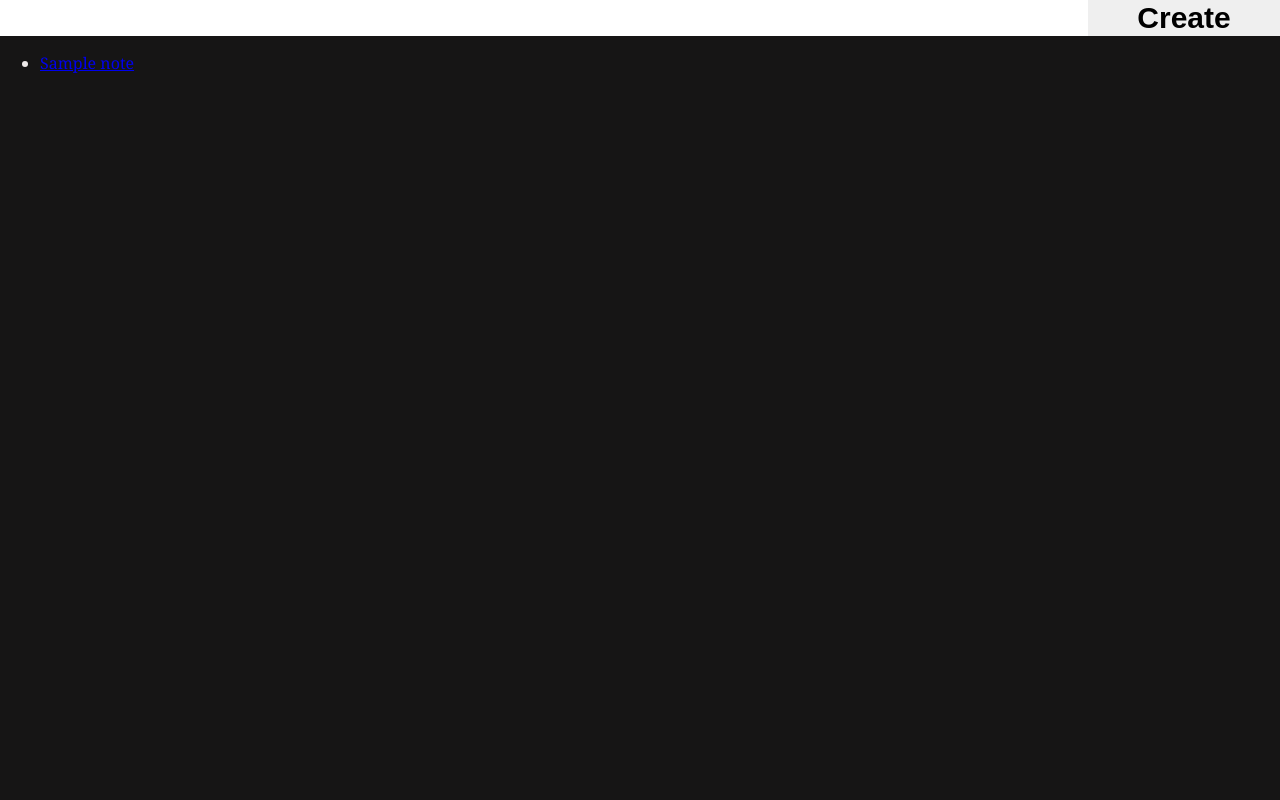
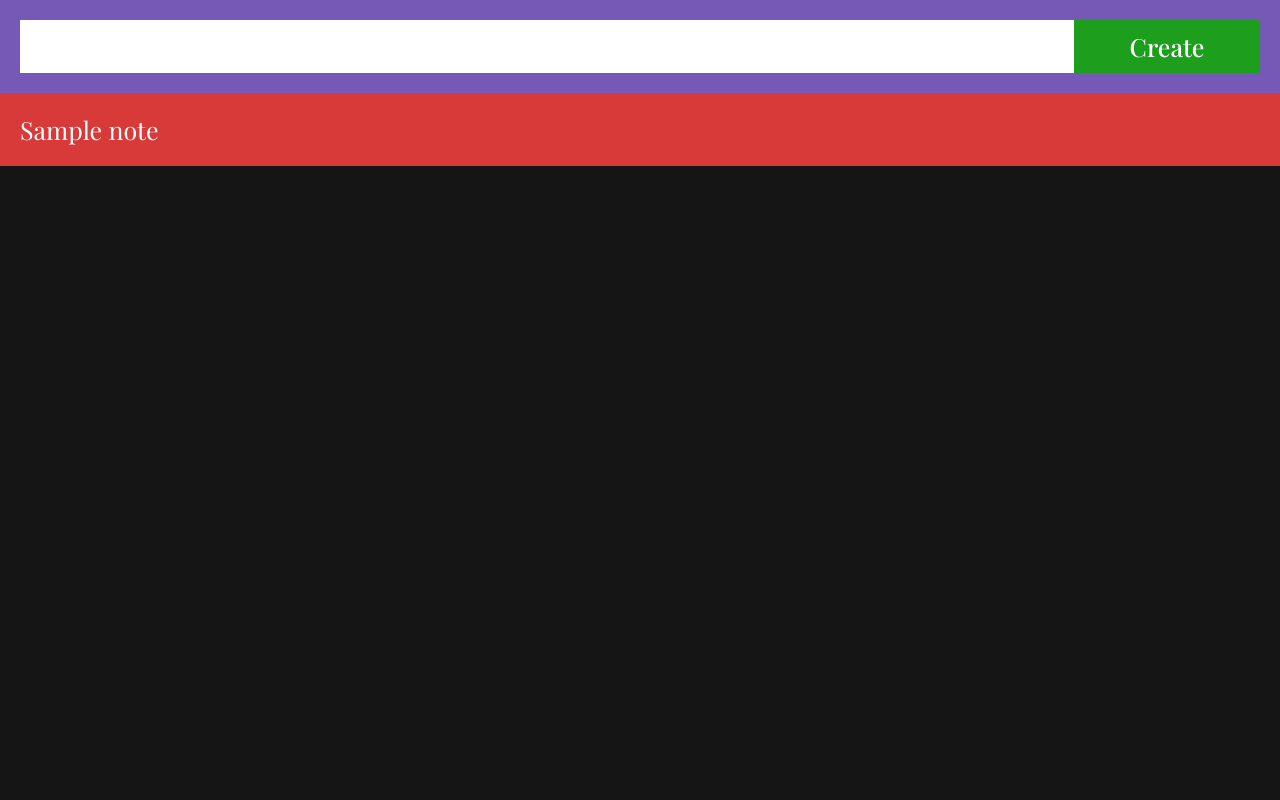
Before and after one commit to 5aharsh/notebook, a Flask app: template templates/index.html in a window 1280 px wide. Run offline with Flask 2, Linux system fonts and the light colour scheme; the template is opened without the code that fills it: most values are stand-ins (such as "Sample title", 1, 10 or a date in 2020).

Commit message:
Stylesheet changes

```diff
--- a/templates/index.html
+++ b/templates/index.html
@@ -7,16 +7,23 @@
     <meta name="viewport" content="width=device-width, initial-scale=1.0">
     <title>Notebook - Home</title>
     <style>
+        @import url('https://fonts.googleapis.com/css2?family=Playfair+Display:wght@400;500&display=swap');
+
         body,
         html {
             background: rgb(22, 21, 21);
             color: rgb(238, 234, 234);
-            font-family: 'Georgia', Verdana, sans-serif;
+            font-family: 'Playfair Display', 'Georgia', Verdana, sans-serif;
             margin: 0;
             padding: 0;
             position: relative;
             height: 100%;
             width: 100%;
+        }
+
+        #create-container {
+            padding: 20px;
+            background: rgb(118, 88, 182);
         }
 
         #create {
@@ -30,13 +37,15 @@
             text-align: center;
         }
 
-        #create-title, #create-btn {
+        #create-title,
+        #create-btn {
             box-sizing: border-box;
             border: 0;
-            font-weight: bold;
-            font-size: 30px;
+            font-size: 25px;
             margin: none;
             outline: 0;
+            padding: 10px 5px;
+            font-family: 'Playfair Display', 'Georgia', Verdana, sans-serif;
         }
 
         #create-title {
@@ -45,17 +54,47 @@
         }
 
         #create-btn {
+            background-color: rgb(29, 158, 29);
+            color: #fff;
+            cursor: pointer;
+            font-weight: 500;
             min-width: 150px;
             width: 15%;
         }
 
+        #notebooks {
+            list-style-type: none;
+            margin: 0;
+            padding: 0;
+            width: 100%;
+        }
+
+        #notebooks li {
+            box-sizing: border-box;
+            display: block;
+            margin: 0;
+            width: 100%;
+        }
+
+        #notebooks li a {
+            box-sizing: border-box;
+            background-color: rgb(216, 57, 57);
+            color: #fff;
+            display: block;
+            font-size: 25px;
+            padding: 20px;
+            text-decoration: none;
+            width: 100%;
+        }
     </style>
 </head>
 
 <body>
+    <div id="create-container">
         <div id="create">
             <input type="text" name="title" id="create-title">
             <input type="button" value="Create" id="create-btn">
+        </div>
     </div>
     <div id="showcase">
         <ul id="notebooks">
@@ -71,7 +110,7 @@
         create_btn.addEventListener("click", (e) => {
             var title = title_input.value;
             if (title.trim()) {
-                var id = Date.now().toString()+(Math.floor(Math.random()*10000)).toString();
+                var id = Date.now().toString() + (Math.floor(Math.random() * 10000)).toString();
                 var bodyData = {
                     "id": id,
                     "title": title
@@ -82,10 +121,10 @@
                         'Content-Type': 'application/json'
                     },
                     body: JSON.stringify(bodyData)
-                }).then((response)=> {
+                }).then((response) => {
                     return response.json();
-                }).then((json)=>{
-                    if(json['status']=='success'){
+                }).then((json) => {
+                    if (json['status'] == 'success') {
                         // add new block here
                         console.log("Note created");
                         notebooks.appendChild(addNote(id, title));
@@ -95,7 +134,7 @@
             }
         });
 
-        let addNote = (id, title)=>{
+        let addNote = (id, title) => {
             var li = document.createElement("li");
             li.innerHTML = `<a href="/notebook/${id}">${title}</a>`;
             return li;
```
Also changed, not shown: templates/notebook.html (+8 -2 lines). Lines whose indentation alone changed are shown as unchanged.
